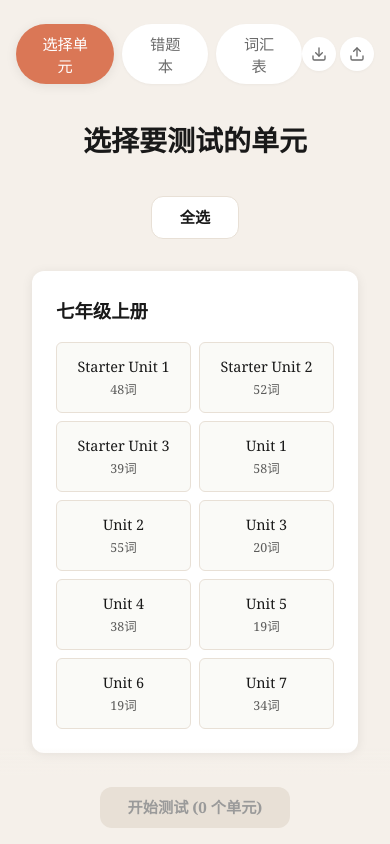
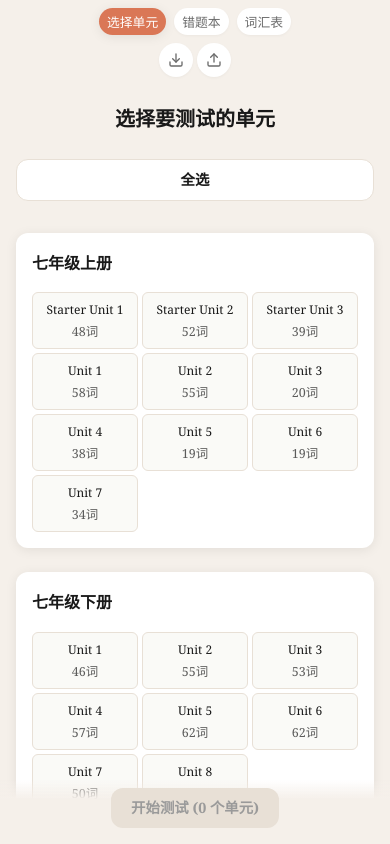
Before and after one commit to henry1786580051-lang/english-test, a React (Vite) app: page / in a window 390 px wide. Shown: the top 844 px of the page. Built offline with nearby package versions, Linux system fonts and the light colour scheme.

Commit message:
feat: optimize UI for iPhone and mobile devices

```diff
--- a/src/styles/App.css
+++ b/src/styles/App.css
@@ -1388,24 +1388,183 @@
 }
 
 /* ============================================
-   Responsive
+   Responsive - Mobile (640px and below)
    ============================================ */
 
 @media (max-width: 640px) {
+  /* App layout - reduce padding on mobile */
+  .app {
+    padding: var(--space-md) var(--space-sm);
+  }
+
+  /* Navigation - stack on mobile */
+  .navbar {
+    flex-direction: column;
+    gap: var(--space-sm);
+    margin-bottom: var(--space-lg);
+  }
+
+  .nav-main {
+    width: 100%;
+    justify-content: center;
+  }
+
+  .nav-actions {
+    width: 100%;
+    justify-content: center;
+  }
+
+  .nav-button {
+    padding: var(--space-sm) var(--space-md);
+    font-size: 0.85rem;
+  }
+
+  /* Buttons */
+  .btn {
+    padding: 10px 20px;
+    font-size: 0.9rem;
+  }
+
+  /* Unit Selector */
+  .unit-selector {
+    padding: 0 var(--space-sm) 80px;
+  }
+
+  .unit-selector h2 {
+    font-size: 1.4rem;
+    margin-bottom: var(--space-lg);
+  }
+
+  .select-actions {
+    flex-direction: column;
+    gap: var(--space-sm);
+  }
+
+  .units-grid {
+    grid-template-columns: repeat(auto-fill, minmax(90px, 1fr));
+    gap: var(--space-xs);
+  }
+
+  .unit-button {
+    padding: 10px var(--space-sm);
+    font-size: 0.8rem;
+  }
+
+  /* Mode Selection */
+  .mode-select {
+    padding: 0 var(--space-sm);
+  }
+
+  .mode-select h2 {
+    font-size: 1.4rem;
+  }
+
+  .mode-button {
+    padding: var(--space-lg);
+  }
+
+  .mode-icon {
+    font-size: 2rem;
+  }
+
+  .mode-label {
+    font-size: 1.15rem;
+  }
+
+  /* Test Mode */
+  .test-mode {
+    padding: 0 var(--space-sm);
+  }
+
+  .question-card {
+    padding: var(--space-lg) var(--space-md);
+  }
+
   .options {
     grid-template-columns: 1fr;
+    gap: var(--space-sm);
+  }
+
+  .option {
+    padding: 14px var(--space-md);
+    font-size: 0.95rem;
   }
 
   .question-word {
     font-size: 1.6rem;
+    min-height: 56px;
+    margin-bottom: var(--space-lg);
+  }
+
+  .score-display {
+    flex-direction: column;
+    gap: var(--space-sm);
+  }
+
+  /* Test Result */
+  .test-result {
+    padding: 0 var(--space-sm);
+  }
+
+  .result-card {
+    padding: var(--space-lg);
+  }
+
+  .result-card h2 {
+    font-size: 1.3rem;
+  }
+
+  .accuracy {
+    font-size: 2.8rem;
   }
 
   .stats {
-    gap: var(--space-xl);
-  }
-
-  .units-grid {
-    grid-template-columns: repeat(auto-fill, minmax(100px, 1fr));
+    flex-direction: column;
+    gap: var(--space-md);
+  }
+
+  .stat-value {
+    font-size: 1.5rem;
+  }
+
+  .result-actions {
+    flex-direction: column;
+    align-items: center;
+  }
+
+  .word-item {
+    flex-direction: column;
+    align-items: flex-start;
+    gap: var(--space-xs);
+  }
+
+  /* Wrong Words */
+  .wrong-words {
+    padding: 0 var(--space-sm);
+  }
+
+  .wrong-words h2 {
+    font-size: 1.4rem;
+  }
+
+  .wrong-word-item {
+    flex-direction: column;
+    align-items: flex-start;
+    gap: var(--space-sm);
+  }
+
+  .wrong-word-item .word-meta {
+    width: 100%;
+    justify-content: space-between;
+  }
+
+  /* Vocabulary List */
+  .vocabulary {
+    padding: 0 var(--space-sm) 80px;
+  }
+
+  .vocabulary h2 {
+    font-size: 1.4rem;
   }
 
   .vocab-global-search {
@@ -1458,8 +1617,187 @@
     width: 100%;
   }
 
+  /* Vocabulary table - card layout for mobile */
+  .vocabulary-table-wrapper {
+    border-radius: var(--radius-sm);
+  }
+
+  .vocabulary-table {
+    table-layout: auto;
+  }
+
+  .vocabulary-table th,
+  .vocabulary-table td {
+    padding: 10px var(--space-sm);
+    font-size: 0.85rem;
+  }
+
   .col-pos {
-    flex-direction: column;
-    gap: 2px;
-  }
-}
+    display: none;
+  }
+
+  .col-english {
+    width: auto;
+    min-width: 0;
+  }
+
+  .col-chinese {
+    width: auto;
+  }
+
+  /* Textbook */
+  .textbook {
+    padding: var(--space-md);
+  }
+
+  .textbook-header h3 {
+    font-size: 1rem;
+  }
+
+  /* Dialog */
+  .dialog {
+    width: 95%;
+    padding: var(--space-lg);
+  }
+
+  .dialog h3 {
+    font-size: 1.1rem;
+  }
+
+  /* Start test bar */
+  .start-test-bar {
+    padding: var(--space-sm) var(--space-md);
+  }
+}
+
+/* ============================================
+   Responsive - Small phones (420px and below)
+   ============================================ */
+
+@media (max-width: 420px) {
+  .app {
+    padding: var(--space-sm) 8px;
+  }
+
+  .nav-button {
+    padding: var(--space-xs) var(--space-sm);
+    font-size: 0.8rem;
+  }
+
+  .unit-selector h2,
+  .mode-select h2,
+  .wrong-words h2,
+  .vocabulary h2 {
+    font-size: 1.25rem;
+  }
+
+  .units-grid {
+    grid-template-columns: repeat(auto-fill, minmax(80px, 1fr));
+  }
+
+  .unit-button {
+    padding: 8px var(--space-xs);
+    font-size: 0.75rem;
+  }
+
+  .mode-button {
+    padding: var(--space-md);
+  }
+
+  .mode-icon {
+    font-size: 1.8rem;
+  }
+
+  .mode-label {
+    font-size: 1rem;
+  }
+
+  .mode-desc {
+    font-size: 0.8rem;
+  }
+
+  .question-card {
+    padding: var(--space-md) var(--space-sm);
+  }
+
+  .question-word {
+    font-size: 1.4rem;
+    min-height: 48px;
+  }
+
+  .option {
+    padding: 12px var(--space-sm);
+    font-size: 0.9rem;
+  }
+
+  .result-card {
+    padding: var(--space-md);
+  }
+
+  .accuracy {
+    font-size: 2.4rem;
+  }
+
+  .stat-value {
+    font-size: 1.3rem;
+  }
+
+  .vocabulary-table th,
+  .vocabulary-table td {
+    padding: 8px 6px;
+    font-size: 0.8rem;
+  }
+
+  .pos-tag {
+    font-size: 0.7rem;
+    padding: 1px 6px;
+  }
+}
+
+/* ============================================
+   Responsive - iPhone safe areas
+   ============================================ */
+
+@supports (padding: env(safe-area-inset-bottom)) {
+  .start-test-bar,
+  .vocab-test-bar {
+    padding-bottom: calc(var(--space-md) + env(safe-area-inset-bottom));
+  }
+
+  .app {
+    padding-left: calc(var(--space-sm) + env(safe-area-inset-left));
+    padding-right: calc(var(--space-sm) + env(safe-area-inset-right));
+  }
+}
+
+/* ============================================
+   Responsive - Landscape mobile
+   ============================================ */
+
+@media (max-height: 500px) and (orientation: landscape) {
+  .question-card {
+    padding: var(--space-md);
+  }
+
+  .question-word {
+    font-size: 1.3rem;
+    min-height: 40px;
+    margin-bottom: var(--space-md);
+  }
+
+  .options {
+    grid-template-columns: repeat(2, 1fr);
+    gap: var(--space-sm);
+  }
+
+  .option {
+    padding: 10px var(--space-sm);
+    font-size: 0.85rem;
+  }
+
+  .dont-know-btn {
+    margin-top: var(--space-sm);
+    padding: 8px 16px;
+    font-size: 0.8rem;
+  }
+}
```
